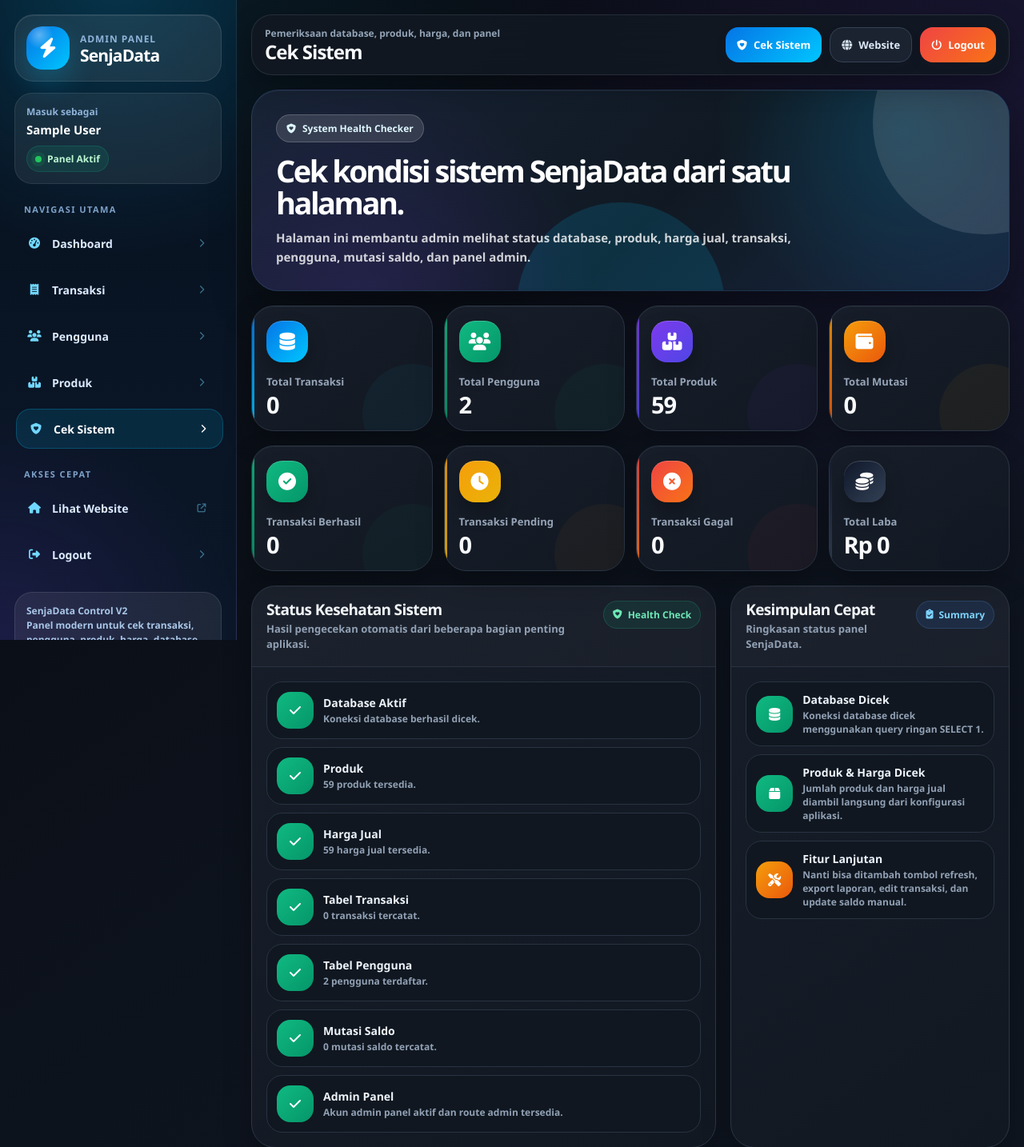
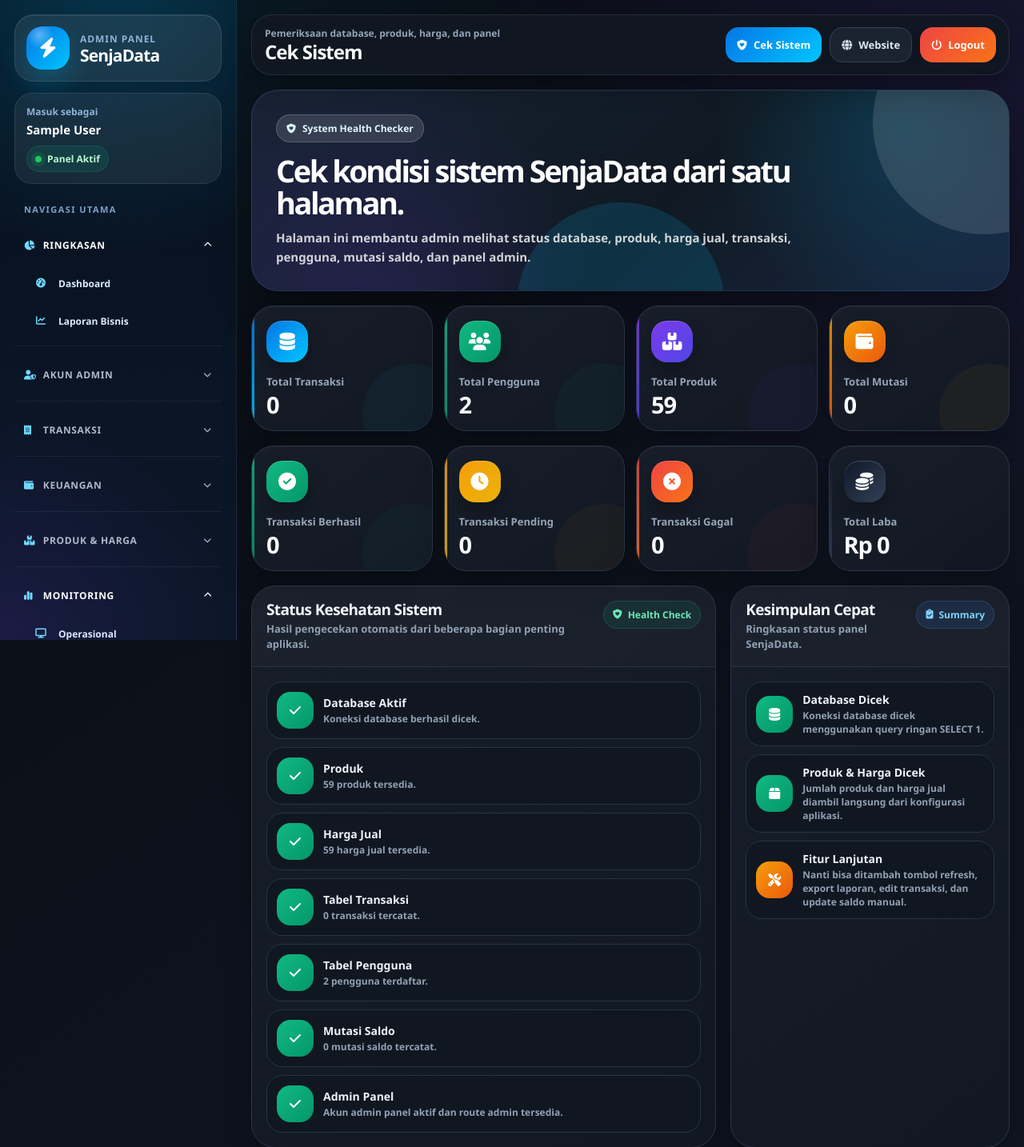
Before and after one commit to simanjuntakanggi381-alt/Pulsa-Ultra, a Flask app: page /admin/system in a window 1280 px wide. Shown: the top 1434 px of the page at 80% size. Run offline with Flask 3, Linux system fonts and the light colour scheme; the visitor is signed in with stand-in values (Sample User, id 1).

Commit message:
tambahkan navigasi dan modul lengkap panel admin

```diff
--- a/app.py
+++ b/app.py
@@ -1840,6 +1840,58 @@ def profil():
         jaringan_master=(JaringanRetail.query.filter_by(master_id=pengguna.id).order_by(JaringanRetail.id.desc()).limit(6).all() if user_master() else []),
         format_uang=format_uang
     )
+
+
+def tampilkan_modul_admin(kunci):
+    statistik = hitung_statistik_admin()
+    modul = {
+        "laporan": {"judul":"Laporan Bisnis","ikon":"fa-chart-line","deskripsi":"Ringkasan performa transaksi, laba, pengguna, dan pergerakan saldo.","label":["Omzet & laba","Transaksi sukses","Pertumbuhan pengguna","Mutasi saldo"],"catatan":["Pantau laba transaksi berhasil setiap hari.","Periksa transaksi pending sebelum tutup buku.","Cocokkan mutasi saldo dengan aktivitas pengguna.","Gunakan data ini sebagai ringkasan operasional."]},
+        "akun": {"judul":"Akun & Jaringan","ikon":"fa-users-gear","deskripsi":"Kelola struktur akun, jaringan retail, status, dan saldo pengguna.","label":["Akun aktif","Jaringan retail","Saldo pengguna","Akses akun"],"catatan":["Pastikan identitas akun dan nomor HP valid.","Pantau akun Master dan jaringan retail aktif.","Periksa saldo tidak wajar sebelum transaksi.","Tinjau akses akun secara berkala."]},
+        "komisi": {"judul":"Pengaturan Komisi","ikon":"fa-sliders","deskripsi":"Pusat konfigurasi skema fee, margin, dan aturan komisi retail.","label":["Fee retail","Margin produk","Batas withdraw","Skema komisi"],"catatan":["Tetapkan margin yang sehat untuk setiap kategori.","Gunakan minimal withdraw untuk menjaga arus kas.","Pisahkan fee retail dari saldo transaksi.","Audit perubahan komisi sebelum diterapkan."]},
+        "downline": {"judul":"Komisi Downline","ikon":"fa-sitemap","deskripsi":"Pantau sumber komisi, jaringan downline, dan distribusi pendapatan.","label":["Total jaringan","Fee tersedia","Transaksi jaringan","Status downline"],"catatan":["Komisi hanya dihitung dari transaksi berhasil.","Cek status downline sebelum distribusi fee.","Simpan riwayat withdraw untuk proses audit.","Pantau pertumbuhan jaringan setiap periode."]},
+        "keuangan": {"judul":"Keuangan & Wallet","ikon":"fa-wallet","deskripsi":"Pantau saldo member, mutasi, fee retail, laba, dan arus wallet.","label":["Saldo member","Total mutasi","Fee retail","Laba berhasil"],"catatan":["Cocokkan saldo dengan mutasi masuk dan keluar.","Tinjau withdraw fee bernilai besar.","Pisahkan dana operasional dan laba.","Periksa transaksi gagal yang memengaruhi saldo."]},
+        "harga": {"judul":"Harga & Margin","ikon":"fa-tags","deskripsi":"Analisis harga jual, rentang harga, kategori, dan margin produk.","label":["Produk aktif","Kategori","Harga terendah","Harga tertinggi"],"catatan":["Bandingkan harga jual dengan modal provider.","Perbarui produk yang sudah tidak aktif.","Jaga margin tetap konsisten per kategori.","Audit perubahan harga sebelum publikasi."]},
+        "monitoring": {"judul":"Monitoring Operasional","ikon":"fa-chart-simple","deskripsi":"Pantau kesehatan database, transaksi, produk, dan aktivitas panel.","label":["Database","Produk","Transaksi","Panel admin"],"catatan":["Pastikan koneksi database selalu aktif.","Periksa lonjakan transaksi gagal.","Pantau ketersediaan produk dan harga.","Jalankan cek sistem setelah perubahan besar."]},
+        "audit": {"judul":"Audit & Keamanan","ikon":"fa-file-shield","deskripsi":"Pemeriksaan menyeluruh akses, data, wallet, komisi, dan sistem.","label":["Audit akun","Audit transaksi","Audit wallet","Audit sistem"],"catatan":["Verifikasi akses Admin dan Master.","Cocokkan transaksi dengan mutasi saldo.","Periksa withdraw fee dan jaringan retail.","Catat hasil pengecekan sistem secara berkala."]}
+    }[kunci]
+    jaringan = JaringanRetail.query.count()
+    total_saldo = db.session.query(func.sum(Pengguna.saldo)).scalar() or 0
+    total_fee = db.session.query(func.sum(Pengguna.fee_retail)).scalar() or 0
+    modul["nilai"] = [statistik["total_pengguna"], statistik["total_transaksi"], format_uang(total_saldo), format_uang(total_fee)]
+    return render_template("admin_module.html", modul=modul, statistik=statistik, cek_sistem=cek_kesehatan_sistem(), jaringan=jaringan, transaksi=Transaksi.query.order_by(Transaksi.waktu.desc()).limit(6).all())
+
+
+@app.route("/admin/laporan-bisnis")
+@wajib_admin
+def admin_laporan_bisnis(): return tampilkan_modul_admin("laporan")
+
+@app.route("/admin/akun-jaringan")
+@wajib_admin
+def admin_akun_jaringan(): return tampilkan_modul_admin("akun")
+
+@app.route("/admin/pengaturan-komisi")
+@wajib_admin
+def admin_pengaturan_komisi(): return tampilkan_modul_admin("komisi")
+
+@app.route("/admin/komisi-downline")
+@wajib_admin
+def admin_komisi_downline(): return tampilkan_modul_admin("downline")
+
+@app.route("/admin/keuangan")
+@wajib_admin
+def admin_keuangan(): return tampilkan_modul_admin("keuangan")
+
+@app.route("/admin/harga-margin")
+@wajib_admin
+def admin_harga_margin(): return tampilkan_modul_admin("harga")
+
+@app.route("/admin/monitoring")
+@wajib_admin
+def admin_monitoring(): return tampilkan_modul_admin("monitoring")
+
+@app.route("/admin/audit")
+@wajib_admin
+def admin_audit(): return tampilkan_modul_admin("audit")
 
 
 def data_fitur_master():
--- a/templates/admin_base.html
+++ b/templates/admin_base.html
@@ -1000,6 +1000,7 @@
         .empty-state{color:#91a0b4!important;background:#101720!important;border-color:#344154!important}
         ::-webkit-scrollbar{width:9px;height:9px}::-webkit-scrollbar-track{background:#0c1119}::-webkit-scrollbar-thumb{background:#344154;border-radius:99px;border:2px solid #0c1119}::-webkit-scrollbar-thumb:hover{background:#47566c}
         @media(max-width:560px){.stat-card{min-height:118px}.panel-card{border-radius:22px}.panel-head,.panel-body{padding:14px}.hero{box-shadow:0 14px 34px rgba(0,0,0,.28)!important}}
+        .nav-group{border-bottom:1px solid rgba(148,163,184,.11);padding:4px 0 10px}.nav-group summary{list-style:none;min-height:46px;padding:0 12px;border-radius:15px;display:flex;align-items:center;justify-content:space-between;gap:10px;color:#aeb9c8;font-size:12px;font-weight:950;letter-spacing:.055em;text-transform:uppercase;cursor:pointer}.nav-group summary::-webkit-details-marker{display:none}.nav-group summary:hover{background:rgba(255,255,255,.04);color:#fff}.nav-group summary i:first-child{width:20px;color:#70d8ff}.nav-group .group-chevron{font-size:10px;transition:.2s}.nav-group[open] .group-chevron{transform:rotate(180deg)}.nav-submenu{display:grid;gap:5px;padding:4px 0 0 8px}.nav-submenu .side-link{min-height:42px;border-radius:14px;font-size:12px}.nav-submenu .side-link i{font-size:12px}.nav-group[open] summary{color:#fff}.nav-direct{margin-bottom:5px}
     </style>
 
     {% block extra_style %}{% endblock %}
@@ -1031,45 +1032,13 @@
         <div class="side-section-title">Navigasi Utama</div>
 
         <nav class="side-menu">
-            <a class="side-link {% if request.endpoint in ['admin_dashboard', 'master_dashboard'] %}active{% endif %}" href="{{ url_for('master_dashboard') if session.get('level_admin') == 'master' else url_for('admin_dashboard') }}">
-                <span class="side-left">
-                    <i class="fa-solid fa-gauge-high"></i>
-                    {% if session.get("level_admin") == "master" %}Dashboard Master{% else %}Dashboard{% endif %}
-                </span>
-                <i class="fa-solid fa-chevron-right side-arrow"></i>
-            </a>
-
-            <a class="side-link {% if request.endpoint == 'admin_transaksi' %}active{% endif %}" href="{{ url_for('admin_transaksi') }}">
-                <span class="side-left">
-                    <i class="fa-solid fa-receipt"></i>
-                    Transaksi
-                </span>
-                <i class="fa-solid fa-chevron-right side-arrow"></i>
-            </a>
-
-            <a class="side-link {% if request.endpoint == 'admin_pengguna' %}active{% endif %}" href="{{ url_for('admin_pengguna') }}">
-                <span class="side-left">
-                    <i class="fa-solid fa-users"></i>
-                    Pengguna
-                </span>
-                <i class="fa-solid fa-chevron-right side-arrow"></i>
-            </a>
-
-            <a class="side-link {% if request.endpoint == 'admin_produk' %}active{% endif %}" href="{{ url_for('admin_produk') }}">
-                <span class="side-left">
-                    <i class="fa-solid fa-boxes-stacked"></i>
-                    Produk
-                </span>
-                <i class="fa-solid fa-chevron-right side-arrow"></i>
-            </a>
-
-            <a class="side-link {% if request.endpoint == 'admin_cek_sistem' %}active{% endif %}" href="{{ url_for('admin_cek_sistem') }}">
-                <span class="side-left">
-                    <i class="fa-solid fa-shield-heart"></i>
-                    Cek Sistem
-                </span>
-                <i class="fa-solid fa-chevron-right side-arrow"></i>
-            </a>
+            <details class="nav-group" open><summary><span><i class="fa-solid fa-chart-pie"></i> Ringkasan</span><i class="fa-solid fa-chevron-down group-chevron"></i></summary><div class="nav-submenu"><a class="side-link {% if request.endpoint=='admin_dashboard' %}active{% endif %}" href="{{ url_for('admin_dashboard') }}"><span class="side-left"><i class="fa-solid fa-gauge-high"></i>Dashboard</span></a><a class="side-link {% if request.endpoint=='admin_laporan_bisnis' %}active{% endif %}" href="{{ url_for('admin_laporan_bisnis') }}"><span class="side-left"><i class="fa-solid fa-chart-line"></i>Laporan Bisnis</span></a></div></details>
+            <details class="nav-group" {% if request.endpoint in ['admin_pengguna','admin_akun_jaringan','admin_pengaturan_komisi','admin_komisi_downline'] %}open{% endif %}><summary><span><i class="fa-solid fa-user-shield"></i> Akun Admin</span><i class="fa-solid fa-chevron-down group-chevron"></i></summary><div class="nav-submenu"><a class="side-link {% if request.endpoint=='admin_pengguna' %}active{% endif %}" href="{{ url_for('admin_pengguna') }}"><span class="side-left"><i class="fa-solid fa-users"></i>Data Pengguna</span></a><a class="side-link {% if request.endpoint=='admin_akun_jaringan' %}active{% endif %}" href="{{ url_for('admin_akun_jaringan') }}"><span class="side-left"><i class="fa-solid fa-users-gear"></i>Akun & Jaringan</span></a><a class="side-link {% if request.endpoint=='admin_pengaturan_komisi' %}active{% endif %}" href="{{ url_for('admin_pengaturan_komisi') }}"><span class="side-left"><i class="fa-solid fa-sliders"></i>Pengaturan Komisi</span></a><a class="side-link {% if request.endpoint=='admin_komisi_downline' %}active{% endif %}" href="{{ url_for('admin_komisi_downline') }}"><span class="side-left"><i class="fa-solid fa-sitemap"></i>Komisi Downline</span></a></div></details>
+            <details class="nav-group" {% if request.endpoint=='admin_transaksi' %}open{% endif %}><summary><span><i class="fa-solid fa-receipt"></i> Transaksi</span><i class="fa-solid fa-chevron-down group-chevron"></i></summary><div class="nav-submenu"><a class="side-link {% if request.endpoint=='admin_transaksi' %}active{% endif %}" href="{{ url_for('admin_transaksi') }}"><span class="side-left"><i class="fa-solid fa-list-check"></i>Semua Transaksi</span></a><a class="side-link" href="{{ url_for('admin_transaksi',status='Pending') }}"><span class="side-left"><i class="fa-solid fa-clock"></i>Transaksi Pending</span></a><a class="side-link" href="{{ url_for('admin_transaksi',status='Gagal') }}"><span class="side-left"><i class="fa-solid fa-circle-xmark"></i>Transaksi Gagal</span></a></div></details>
+            <details class="nav-group" {% if request.endpoint=='admin_keuangan' %}open{% endif %}><summary><span><i class="fa-solid fa-wallet"></i> Keuangan</span><i class="fa-solid fa-chevron-down group-chevron"></i></summary><div class="nav-submenu"><a class="side-link {% if request.endpoint=='admin_keuangan' %}active{% endif %}" href="{{ url_for('admin_keuangan') }}"><span class="side-left"><i class="fa-solid fa-wallet"></i>Wallet & Saldo</span></a><a class="side-link" href="{{ url_for('mutasi_saldo') }}"><span class="side-left"><i class="fa-solid fa-clock-rotate-left"></i>Mutasi Saldo</span></a></div></details>
+            <details class="nav-group" {% if request.endpoint in ['admin_produk','admin_harga_margin'] %}open{% endif %}><summary><span><i class="fa-solid fa-boxes-stacked"></i> Produk & Harga</span><i class="fa-solid fa-chevron-down group-chevron"></i></summary><div class="nav-submenu"><a class="side-link {% if request.endpoint=='admin_produk' %}active{% endif %}" href="{{ url_for('admin_produk') }}"><span class="side-left"><i class="fa-solid fa-box"></i>Daftar Produk</span></a><a class="side-link {% if request.endpoint=='admin_harga_margin' %}active{% endif %}" href="{{ url_for('admin_harga_margin') }}"><span class="side-left"><i class="fa-solid fa-tags"></i>Harga & Margin</span></a></div></details>
+            <details class="nav-group" {% if request.endpoint in ['admin_monitoring','admin_cek_sistem'] %}open{% endif %}><summary><span><i class="fa-solid fa-chart-simple"></i> Monitoring</span><i class="fa-solid fa-chevron-down group-chevron"></i></summary><div class="nav-submenu"><a class="side-link {% if request.endpoint=='admin_monitoring' %}active{% endif %}" href="{{ url_for('admin_monitoring') }}"><span class="side-left"><i class="fa-solid fa-display"></i>Operasional</span></a><a class="side-link {% if request.endpoint=='admin_cek_sistem' %}active{% endif %}" href="{{ url_for('admin_cek_sistem') }}"><span class="side-left"><i class="fa-solid fa-shield-heart"></i>Cek Sistem</span></a></div></details>
+            <details class="nav-group" {% if request.endpoint=='admin_audit' %}open{% endif %}><summary><span><i class="fa-solid fa-file-shield"></i> Audit</span><i class="fa-solid fa-chevron-down group-chevron"></i></summary><div class="nav-submenu"><a class="side-link {% if request.endpoint=='admin_audit' %}active{% endif %}" href="{{ url_for('admin_audit') }}"><span class="side-left"><i class="fa-solid fa-clipboard-check"></i>Audit & Keamanan</span></a></div></details>
         </nav>
 
         <div class="side-section-title">Akses Cepat</div>
```
Also changed, not shown: templates/admin_module.html (added, +9 -0 lines).
